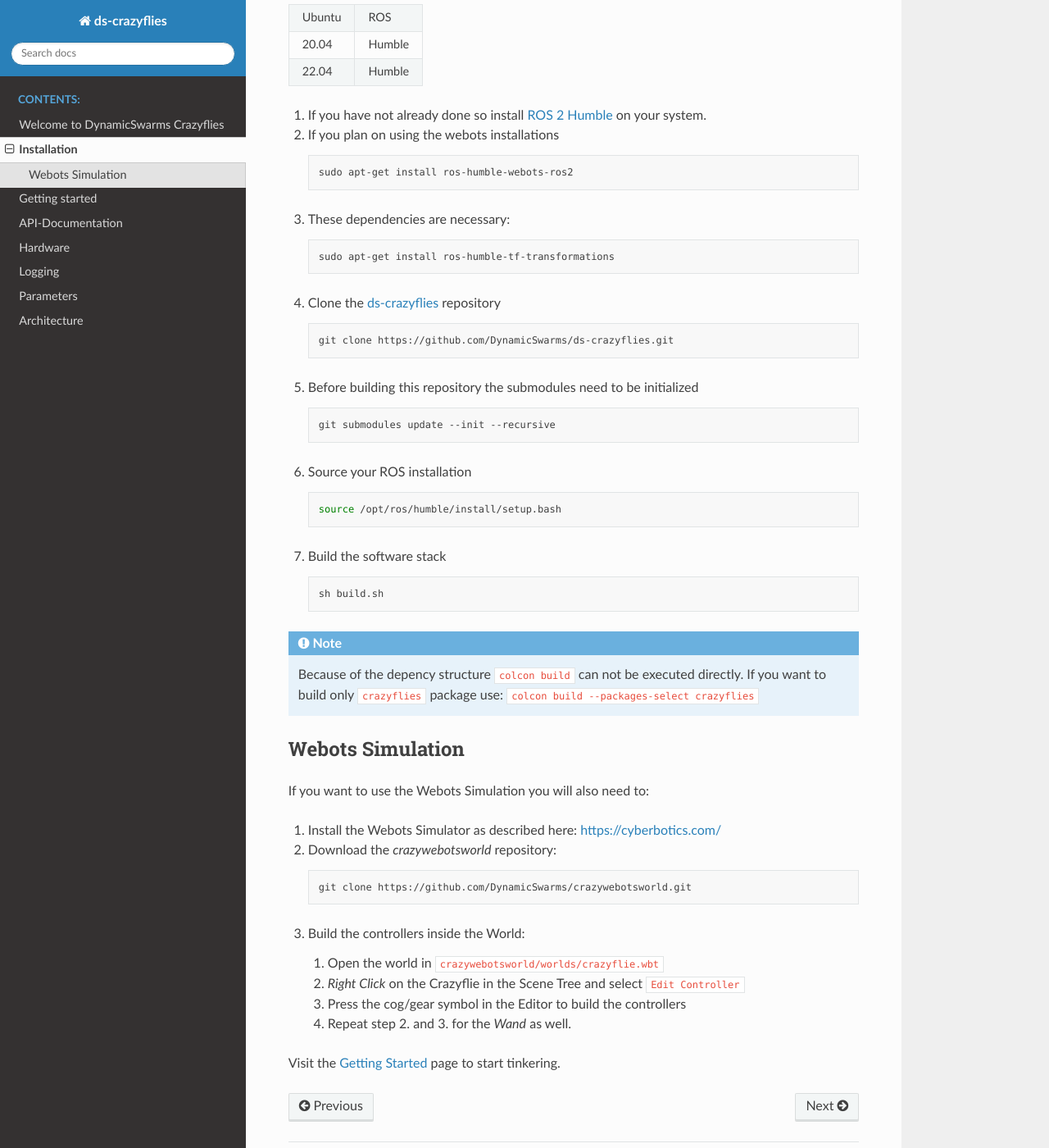
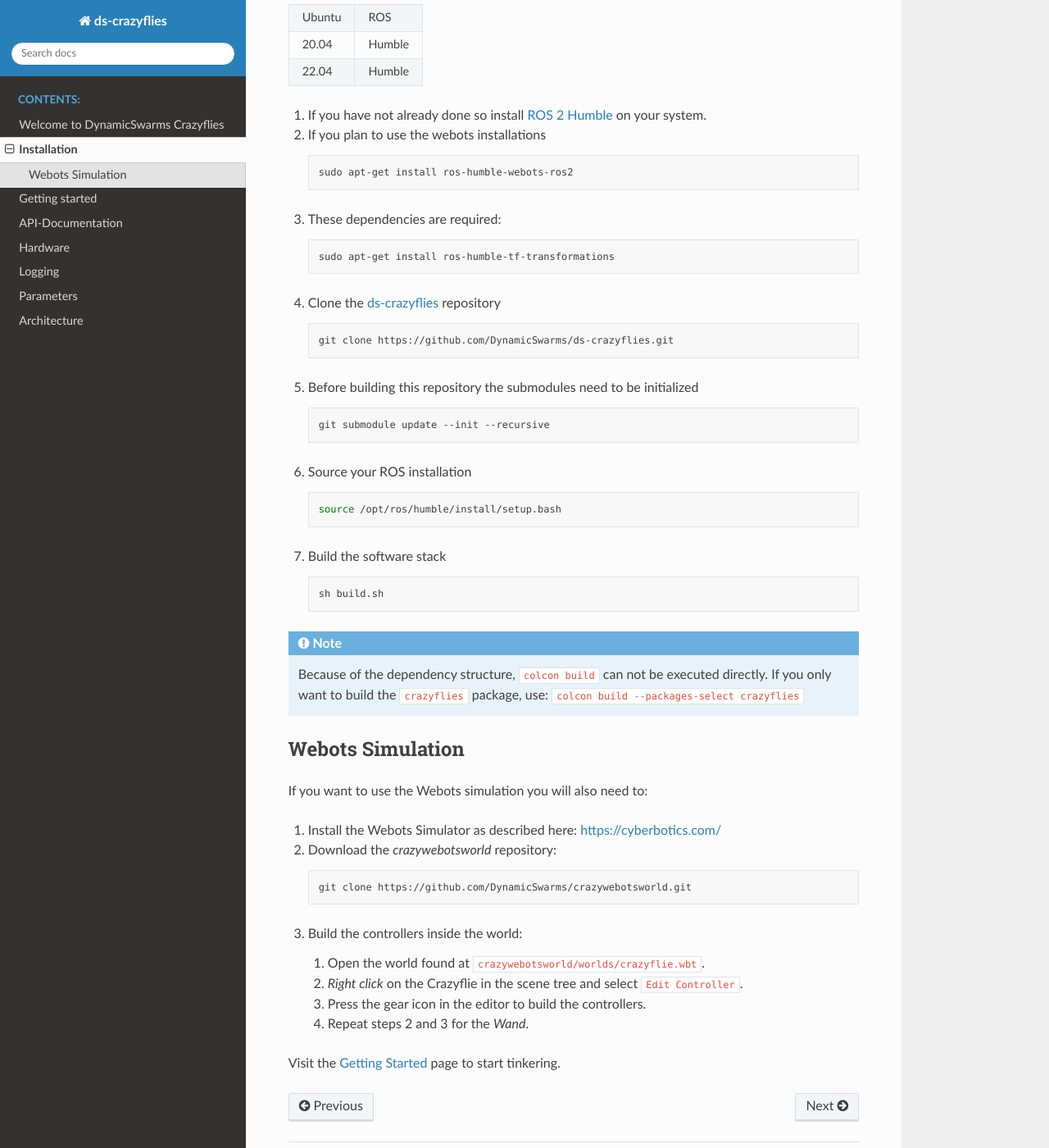
Before and after one commit to DynamicSwarms/ds-crazyflies, a Sphinx documentation site: the page built from docs/installation.rst, in a window 1280 px wide and 1400 px high, scrolled down 227 px. Shown: the whole window at 82% size. Built offline with Sphinx 7.4.7 and the Read the Docs theme 3.1.0, drawn with Linux system fonts in a browser that asks for light colours; some of the changed text lies outside the part shown.

Commit message:
Update installation.rst
Fixed grammar, spelling and wording to improve readability.

```diff
--- a/docs/installation.rst
+++ b/docs/installation.rst
@@ -21,13 +21,13 @@ Ubuntu ROS
 
 #. If you have not already done so install `ROS 2 Humble <https://docs.ros.org/en/humble/index.html>`_ on your system.
 
-#. If you plan on using the webots installations
+#. If you plan to use the webots installations
 
    .. code-block:: bash
 
       sudo apt-get install ros-humble-webots-ros2
 
-#. These dependencies are necessary:
+#. These dependencies are required:
 
    .. code-block:: bash
 
@@ -43,7 +43,7 @@ Ubuntu ROS
 
    .. code-block:: bash
 
-      git submodules update --init --recursive
+      git submodule update --init --recursive
 
 #. Source your ROS installation
 
@@ -57,12 +57,12 @@ Ubuntu ROS
 
       sh build.sh
 
-.. note:: Because of the depency structure ``colcon build`` can not be executed directly. If you want to build only ``crazyflies`` package use: ``colcon build --packages-select crazyflies``
+.. note:: Because of the dependency structure, ``colcon build`` can not be executed directly. If you only want to build the ``crazyflies`` package, use: ``colcon build --packages-select crazyflies``
 
 Webots Simulation
 __________________
 
-If you want to use the Webots Simulation you will also need to:
+If you want to use the Webots simulation you will also need to:
 
 #. Install the Webots Simulator as described here: https://cyberbotics.com/
 
@@ -72,11 +72,11 @@ If you want to use the Webots Simulation you will also need to:
 
       git clone https://github.com/DynamicSwarms/crazywebotsworld.git
 
-#. Build the controllers inside the World:
+#. Build the controllers inside the world:
 
-   #. Open the world in ``crazywebotsworld/worlds/crazyflie.wbt``
-   #. `Right Click` on the Crazyflie in the Scene Tree and select ``Edit Controller``
-   #. Press the cog/gear symbol in the Editor to build the controllers
-   #. Repeat step 2. and 3. for the `Wand` as well.
+   #. Open the world found at ``crazywebotsworld/worlds/crazyflie.wbt``.
+   #. `Right click` on the Crazyflie in the scene tree and select ``Edit Controller``.
+   #. Press the gear icon in the editor to build the controllers.
+   #. Repeat steps 2 and 3 for the `Wand`.
 
 Visit the :doc:`Getting Started </getting_started>` page to start tinkering.
```
Also changed, not shown: other parts of docs/installation.rst (+2 -2 lines).
